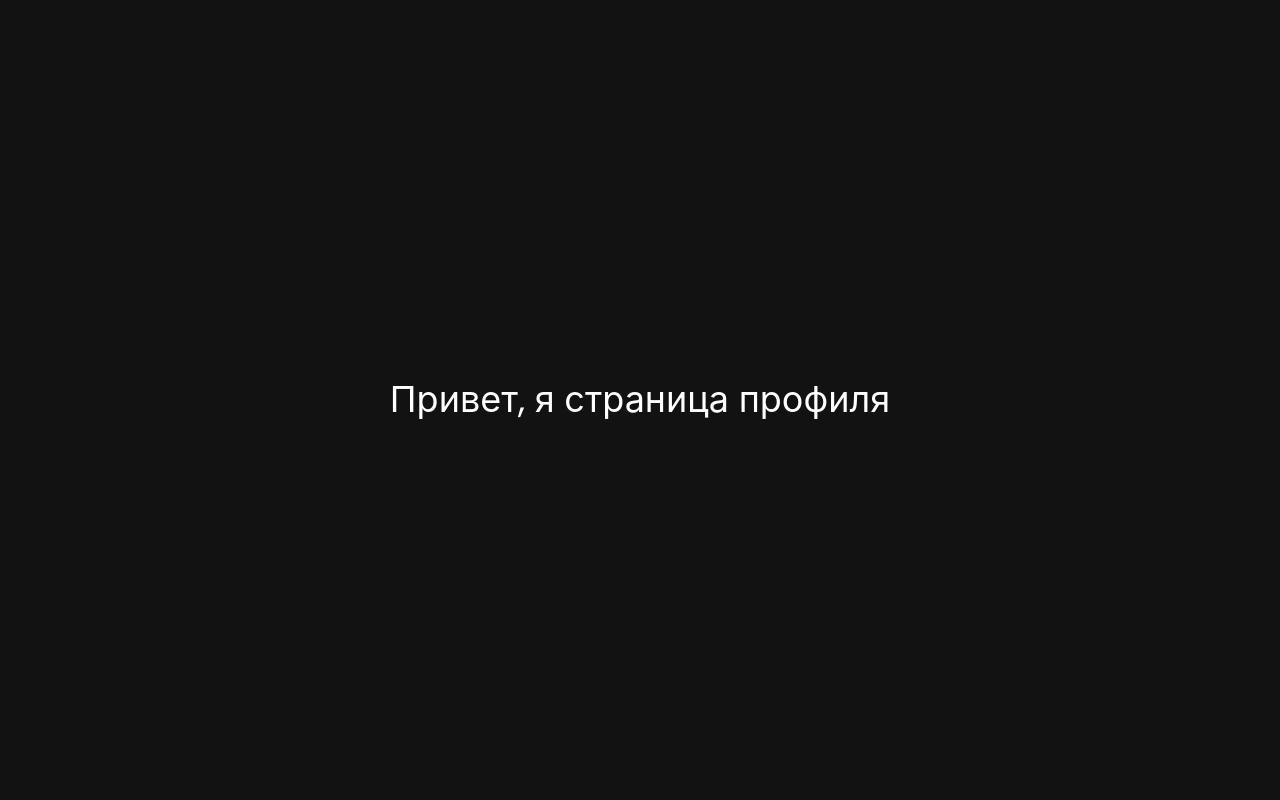
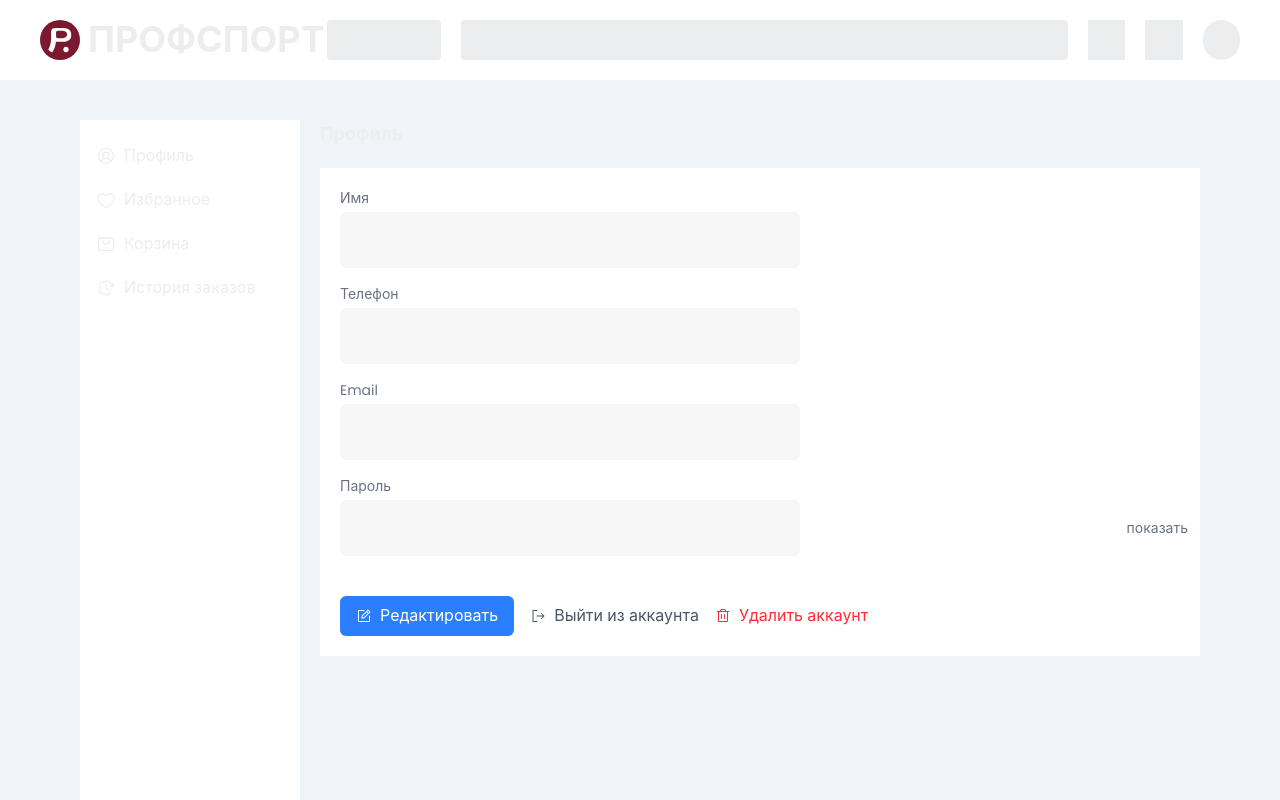
Before and after one commit to Mayraiden/ProfSport, a Next.js app: page /profile in a window 1280 px wide. Shown: the top 800 px of the page. Built offline with nearby package versions, Linux system fonts and the light colour scheme.

Commit message:
adding a profile page and some improvements

```diff
--- a/src/app/profile/page.tsx
+++ b/src/app/profile/page.tsx
@@ -1,7 +1,17 @@
+import { IProfileSideBar } from '@/shared/ui/IProfileSideBar'
+import { Footer } from '@/widgets/Footer/Footer'
+import { Header } from '@/widgets/Header/Header'
+import { ProfileInfo } from '@/widgets/ProfileInfo/ProfileInfo'
+
 export default function Profile() {
 	return (
-		<div className="w-screen h-screen bg-black flex items-center justify-center">
-			<h1 className="text-4xl text-white">Привет, я страница профиля</h1>
-		</div>
+		<section className="w-screen h-screen bg-light-blue">
+			<Header />
+			<div className="w-full h-full py-10 px-20 flex gap-5">
+				<IProfileSideBar />
+				<ProfileInfo />
+			</div>
+			<Footer />
+		</section>
 	)
 }
--- /dev/null
+++ b/src/shared/ui/IInput.tsx
@@ -0,0 +1,30 @@
+type IInputProps = {
+	value?: string
+	placeholder?: string
+	type?: 'text' | 'password' | 'email'
+	disabled?: boolean
+	className?: string
+	onChange?: (e: React.ChangeEvent<HTMLInputElement>) => void
+} & React.InputHTMLAttributes<HTMLInputElement>
+
+export const IInput = ({
+	value,
+	placeholder,
+	type = 'text',
+	disabled = false,
+	className = '',
+	onChange,
+	...props
+}: IInputProps) => {
+	return (
+		<input
+			className={`w-115 h-14 p-3 bg-gray/20 outline-none rounded-md border border-transparent focus:border-blue-500 transition-colors duration-200 disabled:opacity-50 disabled:cursor-not-allowed ${className}`}
+			type={type}
+			disabled={disabled}
+			placeholder={placeholder}
+			value={value}
+			onChange={onChange}
+			{...props}
+		/>
+	)
+}
--- /dev/null
+++ b/src/shared/ui/IProfileSideBar.tsx
@@ -0,0 +1,55 @@
+import Link from 'next/link'
+
+import {
+	UserCircleIcon,
+	HeartIcon,
+	ShoppingBagIcon,
+	ClockClockwiseIcon,
+} from '@phosphor-icons/react/dist/ssr'
+
+export const IProfileSideBar = () => {
+	return (
+		<aside className="w-70 h-full bg-white">
+			<nav className="w-full h-full pt-5 px-3">
+				<ul className="w-full flex flex-col gap-3">
+					<li className="w-full">
+						<Link
+							className="px-1 py-1 flex items-center gap-2 rounded-md hover:bg-gray/20 transition"
+							href={'/profile'}
+						>
+							<UserCircleIcon size={20} />
+							<span>Профиль</span>
+						</Link>
+					</li>
+					<li>
+						<Link
+							className="px-1 py-1 flex items-center gap-2 rounded-md hover:bg-gray/20 transition"
+							href={'/profile'}
+						>
+							<HeartIcon size={20} />
+							<span>Избранное</span>
+						</Link>
+					</li>
+					<li>
+						<Link
+							className="px-1 py-1 flex items-center gap-2 rounded-md hover:bg-gray/20 transition"
+							href={'/profile'}
+						>
+							<ShoppingBagIcon size={20} />
+							<span>Корзина</span>
+						</Link>
+					</li>
+					<li>
+						<Link
+							className="px-1 py-1 flex items-center gap-2 rounded-md hover:bg-gray/20 transition"
+							href={'/profile'}
+						>
+							<ClockClockwiseIcon size={20} />
+							<span>История заказов</span>
+						</Link>
+					</li>
+				</ul>
+			</nav>
+		</aside>
+	)
+}
--- /dev/null
+++ b/src/widgets/ProfileInfo/ProfileInfo.tsx
@@ -0,0 +1,201 @@
+'use client'
+
+import { useState } from 'react'
+import { IInput } from '@/shared/ui/IInput'
+import {
+	TrashIcon,
+	SignOutIcon,
+	NotePencilIcon,
+} from '@phosphor-icons/react/ssr'
+
+interface UserData {
+	name: string
+	phone: string
+	email: string
+	password: string
+}
+
+const initialUserData: UserData = {
+	name: '',
+	phone: '',
+	email: '',
+	password: '',
+}
+
+export const ProfileInfo = () => {
+	const [isEditMode, setIsEditMode] = useState(false)
+	const [showPassword, setShowPassword] = useState(false)
+	const [userData, setUserData] = useState<UserData>(initialUserData)
+	const [errors, setErrors] = useState<Partial<UserData>>({})
+
+	// Валидация email
+	const validateEmail = (email: string): boolean => {
+		const emailRegex = /^[^\s@]+@[^\s@]+\.[^\s@]+$/
+		return emailRegex.test(email)
+	}
+
+	// Валидация телефона
+	const validatePhone = (phone: string): boolean => {
+		const phoneRegex =
+			/^(\+7|8)?[\s\-]?\(?[489][0-9]{2}\)?[\s\-]?[0-9]{3}[\s\-]?[0-9]{2}[\s\-]?[0-9]{2}$/
+		return phoneRegex.test(phone)
+	}
+
+	// Обработка изменения полей
+	const handleInputChange = (field: keyof UserData, value: string) => {
+		setUserData((prev) => ({ ...prev, [field]: value }))
+
+		// Очистка ошибки при изменении
+		if (errors[field]) {
+			setErrors((prev) => ({ ...prev, [field]: undefined }))
+		}
+
+		// Валидация в реальном времени
+		if (field === 'email' && value && !validateEmail(value)) {
+			setErrors((prev) => ({ ...prev, email: 'Неверный формат email' }))
+		}
+
+		if (field === 'phone' && value && !validatePhone(value)) {
+			setErrors((prev) => ({ ...prev, phone: 'Неверный формат телефона' }))
+		}
+	}
+
+	// Переключение режима редактирования
+	const handleEditToggle = () => {
+		if (isEditMode) {
+			// Сохранение данных (пока просто переключаем режим)
+			setIsEditMode(false)
+		} else {
+			setIsEditMode(true)
+		}
+	}
+
+	// Выход из аккаунта
+	const handleLogout = () => {
+		// TODO: Реализовать logout
+		console.log('Logout')
+	}
+
+	// Удаление аккаунта
+	const handleDeleteAccount = () => {
+		// TODO: Показать модальное окно подтверждения
+		console.log('Delete account')
+	}
+
+	// Переключение видимости пароля
+	const togglePasswordVisibility = () => {
+		setShowPassword(!showPassword)
+	}
+
+	return (
+		<div className="w-full">
+			<h2 className="text-lg font-bold mb-5">Профиль</h2>
+			<div className="w-full pt-5 pl-5 pb-5 bg-white">
+				<form
+					className="flex flex-col gap-4"
+					onSubmit={(e) => e.preventDefault()}
+				>
+					{/* Имя */}
+					<div className="flex flex-col gap-1">
+						<label className="text-sm text-gray-500">Имя</label>
+						<IInput
+							value={userData.name}
+							onChange={(e) => handleInputChange('name', e.target.value)}
+							placeholder="Введите ваше имя"
+							disabled={!isEditMode}
+							className={errors.name ? 'border-red-500' : ''}
+						/>
+						{errors.name && (
+							<span className="text-xs text-red-500">{errors.name}</span>
+						)}
+					</div>
+
+					{/* Телефон */}
+					<div className="flex flex-col gap-1">
+						<label className="text-sm text-gray-500">Телефон</label>
+						<IInput
+							value={userData.phone}
+							onChange={(e) => handleInputChange('phone', e.target.value)}
+							placeholder="+7 (999) 000-00-00"
+							disabled={!isEditMode}
+							className={errors.phone ? 'border-red-500' : ''}
+						/>
+						{errors.phone && (
+							<span className="text-xs text-red-500">{errors.phone}</span>
+						)}
+					</div>
+
+					{/* Email */}
+					<div className="flex flex-col gap-1">
+						<label className="text-sm text-gray-500">Email</label>
+						<IInput
+							type="email"
+							value={userData.email}
+							onChange={(e) => handleInputChange('email', e.target.value)}
+							placeholder="your.email@example.com"
+							disabled={!isEditMode}
+							className={errors.email ? 'border-red-500' : ''}
+						/>
+						{errors.email && (
+							<span className="text-xs text-red-500">{errors.email}</span>
+						)}
+					</div>
+
+					{/* Пароль */}
+					<div className="flex flex-col gap-1">
+						<label className="text-sm text-gray-500">Пароль</label>
+						<div className="relative">
+							<IInput
+								type={showPassword ? 'text' : 'password'}
+								value={isEditMode ? userData.password : '**********'}
+								onChange={(e) => handleInputChange('password', e.target.value)}
+								placeholder="Введите пароль"
+								disabled={!isEditMode}
+								className="pr-10"
+							/>
+							{!isEditMode && (
+								<button
+									type="button"
+									onClick={togglePasswordVisibility}
+									className="absolute right-3 top-1/2 transform -translate-y-1/2 text-gray-500 hover:text-gray-700 text-sm"
+								>
+									{showPassword ? 'скрыть' : 'показать'}
+								</button>
+							)}
+						</div>
+					</div>
+
+					{/* Кнопки действий */}
+					<div className="flex items-center gap-4 mt-6">
+						<button
+							type="button"
+							onClick={handleEditToggle}
+							className="flex items-center gap-2 px-4 py-2 bg-blue-500 text-white rounded-md hover:bg-blue-600 transition-colors duration-200"
+						>
+							<NotePencilIcon size={16} />
+							{isEditMode ? 'Сохранить' : 'Редактировать'}
+						</button>
+
+						<button
+							type="button"
+							onClick={handleLogout}
+							className="flex items-center gap-2 text-gray-600 hover:text-gray-800 transition-colors duration-200"
+						>
+							<SignOutIcon size={16} />
+							Выйти из аккаунта
+						</button>
+
+						<button
+							type="button"
+							onClick={handleDeleteAccount}
+							className="flex items-center gap-2 text-red-500 hover:text-red-600 transition-colors duration-200"
+						>
+							<TrashIcon size={16} />
+							Удалить аккаунт
+						</button>
+					</div>
+				</form>
+			</div>
+		</div>
+	)
+}
```
